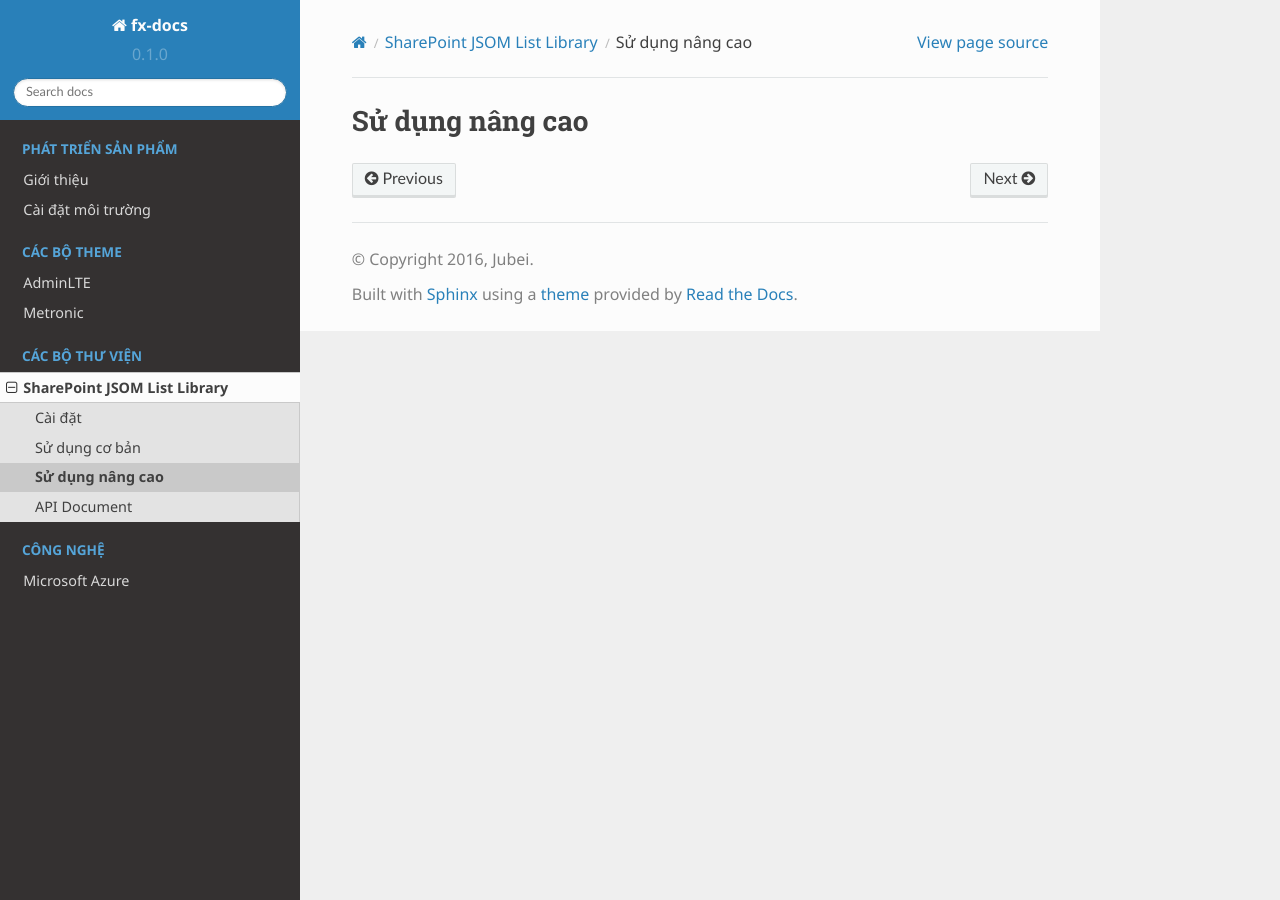
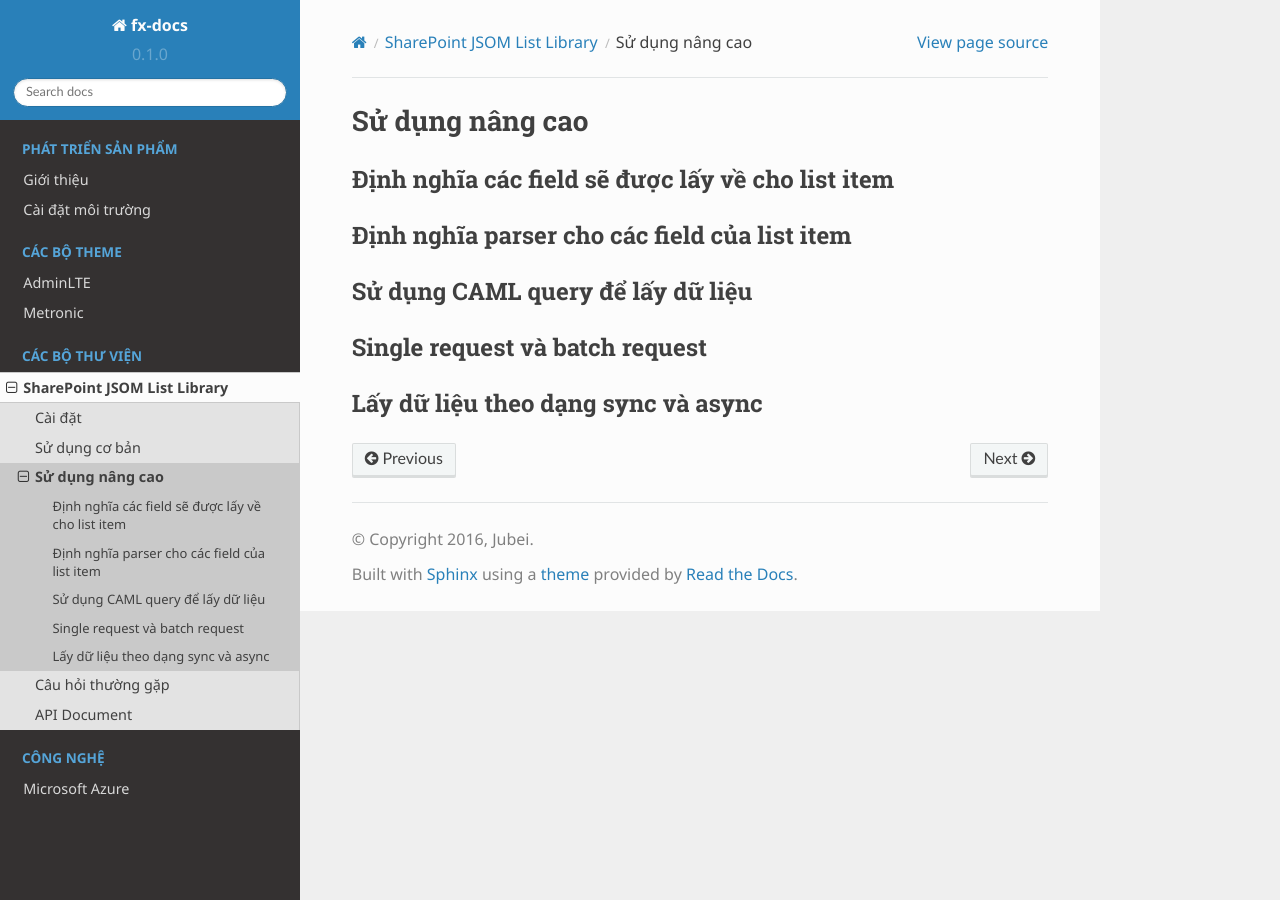
Before and after one commit to fanxipan/fx-docs, a Sphinx documentation site: the page built from docs/modules/code-libraries/sp-jsom-list/advance-usage/index.rst, in a window 1280 px wide. Built offline with Sphinx 7.4.7 and the Read the Docs theme 2.0.0, drawn with Linux system fonts in a browser that asks for light colours.

Commit message:
Khung cho JSOM doc

```diff
--- /dev/null
+++ b/docs/modules/code-libraries/sp-jsom-list/advance-usage/get-items-by-caml-query.data.rst
@@ -0,0 +1,4 @@
+.. _jsom-advance-usage-caml-query:
+
+Sử dụng CAML query để lấy dữ liệu
+=================================
--- a/docs/modules/code-libraries/sp-jsom-list/advance-usage/index.rst
+++ b/docs/modules/code-libraries/sp-jsom-list/advance-usage/index.rst
@@ -4,3 +4,9 @@
 
 Sử dụng nâng cao
 ****************
+
+.. include:: list-definition-fields-config.data.rst
+.. include:: list-definition-fields-parsing.data.rst
+.. include:: get-items-by-caml-query.data.rst
+.. include:: single-and-batch-request.data.rst
+.. include:: sync-and-async-data-retrieving.data.rst
--- /dev/null
+++ b/docs/modules/code-libraries/sp-jsom-list/advance-usage/list-definition-fields-config.data.rst
@@ -0,0 +1,4 @@
+.. _jsom-advance-usage-list-definition-fields-config:
+
+Định nghĩa các field sẽ được lấy về cho list item
+=================================================
--- /dev/null
+++ b/docs/modules/code-libraries/sp-jsom-list/advance-usage/list-definition-fields-parsing.data.rst
@@ -0,0 +1,4 @@
+.. _jsom-advance-usage-list-definition-fields-parsing:
+
+Định nghĩa parser cho các field của list item
+=============================================
--- /dev/null
+++ b/docs/modules/code-libraries/sp-jsom-list/advance-usage/single-and-batch-request.data.rst
@@ -0,0 +1,4 @@
+.. _jsom-advance-usage-single-and-batch-request:
+
+Single request và batch request
+===============================
--- /dev/null
+++ b/docs/modules/code-libraries/sp-jsom-list/advance-usage/sync-and-async-data-retrieving.data.rst
@@ -0,0 +1,4 @@
+.. _jsom-advance-usage-sync-and-async-data-retrieving:
+
+Lấy dữ liệu theo dạng sync và async
+===================================
--- a/docs/modules/code-libraries/sp-jsom-list/api-document/index.rst
+++ b/docs/modules/code-libraries/sp-jsom-list/api-document/index.rst
@@ -5,4 +5,6 @@
 API Document
 ************
 
-:jsom-index:`Bấm vào đây để chuyển sang trang api document.`
+.. note::
+
+	:jsom-index:`CHÚ Ý: Bấm vào đây để chuyển sang trang api document.`
--- /dev/null
+++ b/docs/modules/code-libraries/sp-jsom-list/faqs/index.rst
@@ -0,0 +1,6 @@
+.. include:: /refs/refs.rst
+
+.. _jsom-faqs:
+
+Câu hỏi thường gặp
+******************
--- a/docs/modules/code-libraries/sp-jsom-list/index.rst
+++ b/docs/modules/code-libraries/sp-jsom-list/index.rst
@@ -9,7 +9,10 @@ SharePoint JSOM List Library
    setup/index.rst
    basic-usage/index.rst
    advance-usage/index.rst
+   faqs/index.rst
    api-document/index.rst
+
+Test api document:
 
 Index: :jsom-index:`Test jsom index`
 
```
